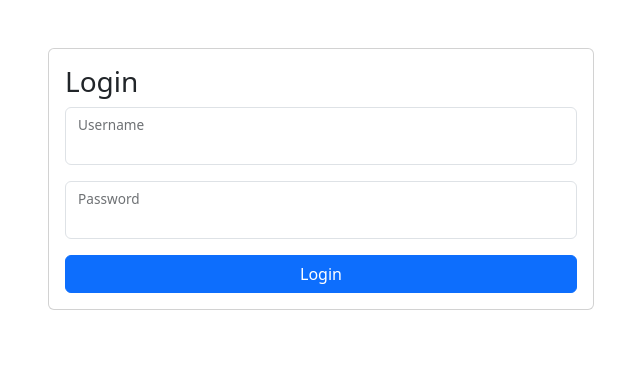
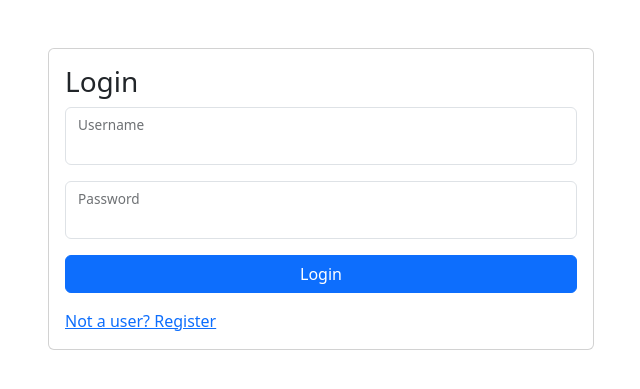
Before and after one commit to shehanrathnayake/elearning-week-7-assignment, a PHP site: page /login.php in a window 1280 px wide. Shown: the top 389 px of the page, without its empty margins (319-959 px from the left). Run offline with PHP 8.4, Linux system fonts and the light colour scheme.

Commit message:
Added new user register link to login file

```diff
--- a/login.php
+++ b/login.php
@@ -83,6 +83,7 @@
                             </div> <!--form-floating-->
                             <div class="d-grid">
                                 <button type="submit" class="btn btn-primary">Login</button>
+                                <a href="register.php" class="mt-3">Not a user? Register</a>
                             </div> <!--d-grid-->
                         </form>
                     </div> <!--card-body-->
```
